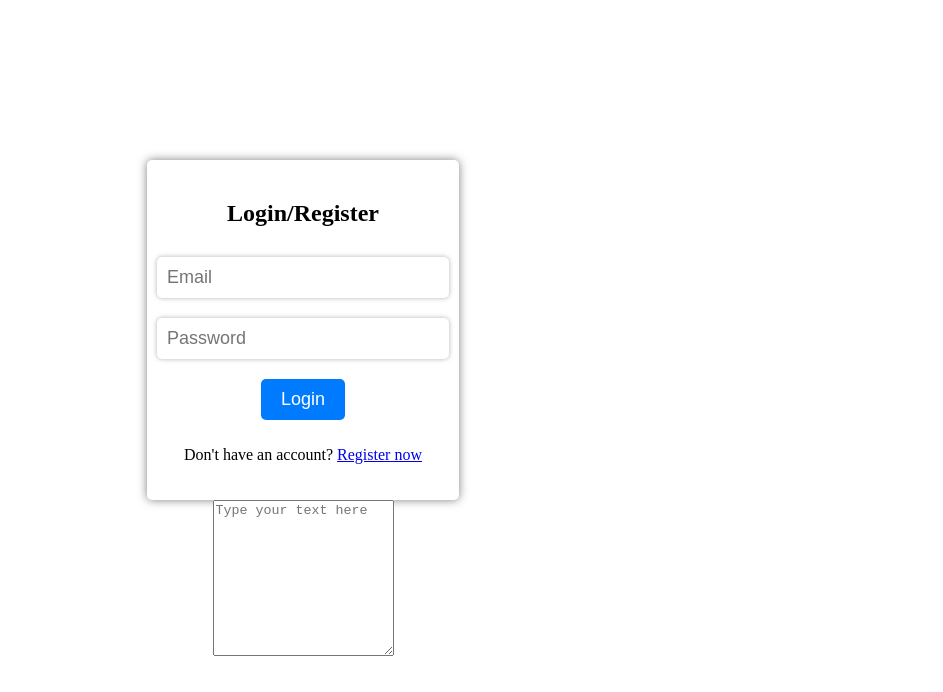
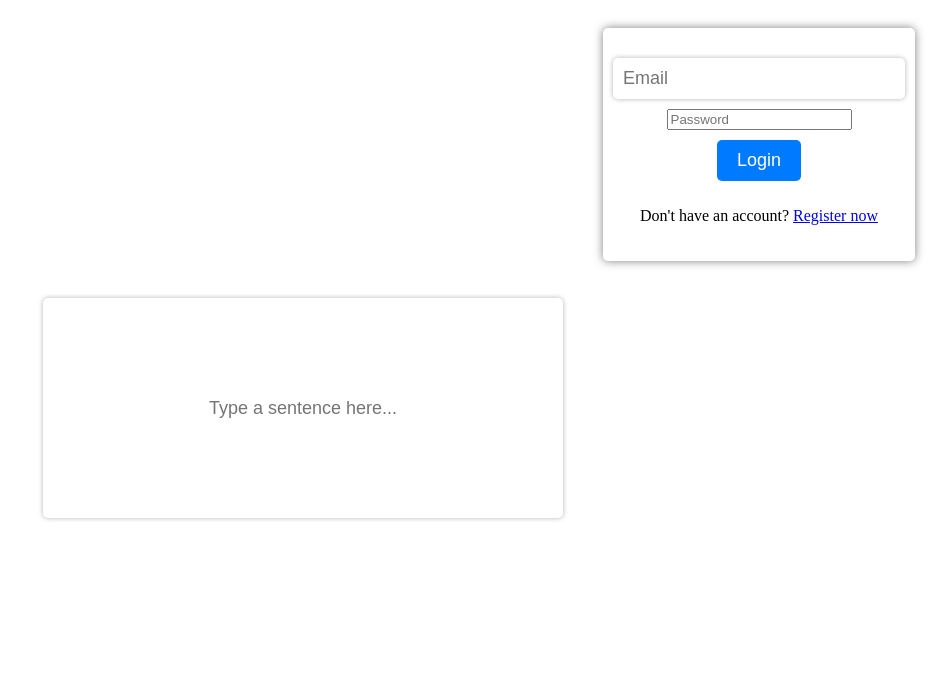
Before and after one commit to joao-carvalho-bnt/joao-carvalho-bnt.github.io, a plain HTML site: page index.html in a window 1280 px wide. Shown: the whole page, without its empty margins (337-1280 px from the left). Drawn offline with Linux system fonts and the light colour scheme.

Commit message:
Update index.html

```diff
--- a/index.html
+++ b/index.html
@@ -13,6 +13,7 @@
 			align-items: center;
 			justify-content: center;
 			flex-direction: column;
+			position: relative;
 		}
 		form {
 			background-color: white;
@@ -22,8 +23,11 @@
 			display: flex;
 			flex-direction: column;
 			align-items: center;
+			position: absolute;
+			top: 20px;
+			right: 20px;
 		}
-		input {
+		input[type="text"] {
 			margin: 10px;
 			padding: 10px;
 			border-radius: 5px;
@@ -43,16 +47,29 @@
 			font-size: 18px;
 			cursor: pointer;
 		}
+		.sentence-input {
+			margin: 50px auto;
+			display: block;
+			padding: 10px;
+			border-radius: 5px;
+			border: none;
+			box-shadow: 0 0 5px rgba(0,0,0,0.3);
+			font-size: 18px;
+			width: 100%;
+			max-width: 800px;
+			height: 200px;
+			resize: none;
+			text-align: center;
+		}
 	</style>
 </head>
 <body>
 	<form>
-		<h2>Login/Register</h2>
 		<input type="text" placeholder="Email">
 		<input type="password" placeholder="Password">
 		<button>Login</button>
 		<p>Don't have an account? <a href="#">Register now</a></p>
 	</form>
-	<textarea rows="10" placeholder="Type your text here"></textarea>
+	<input type="text" class="sentence-input" placeholder="Type a sentence here...">
 </body>
 </html>
```
